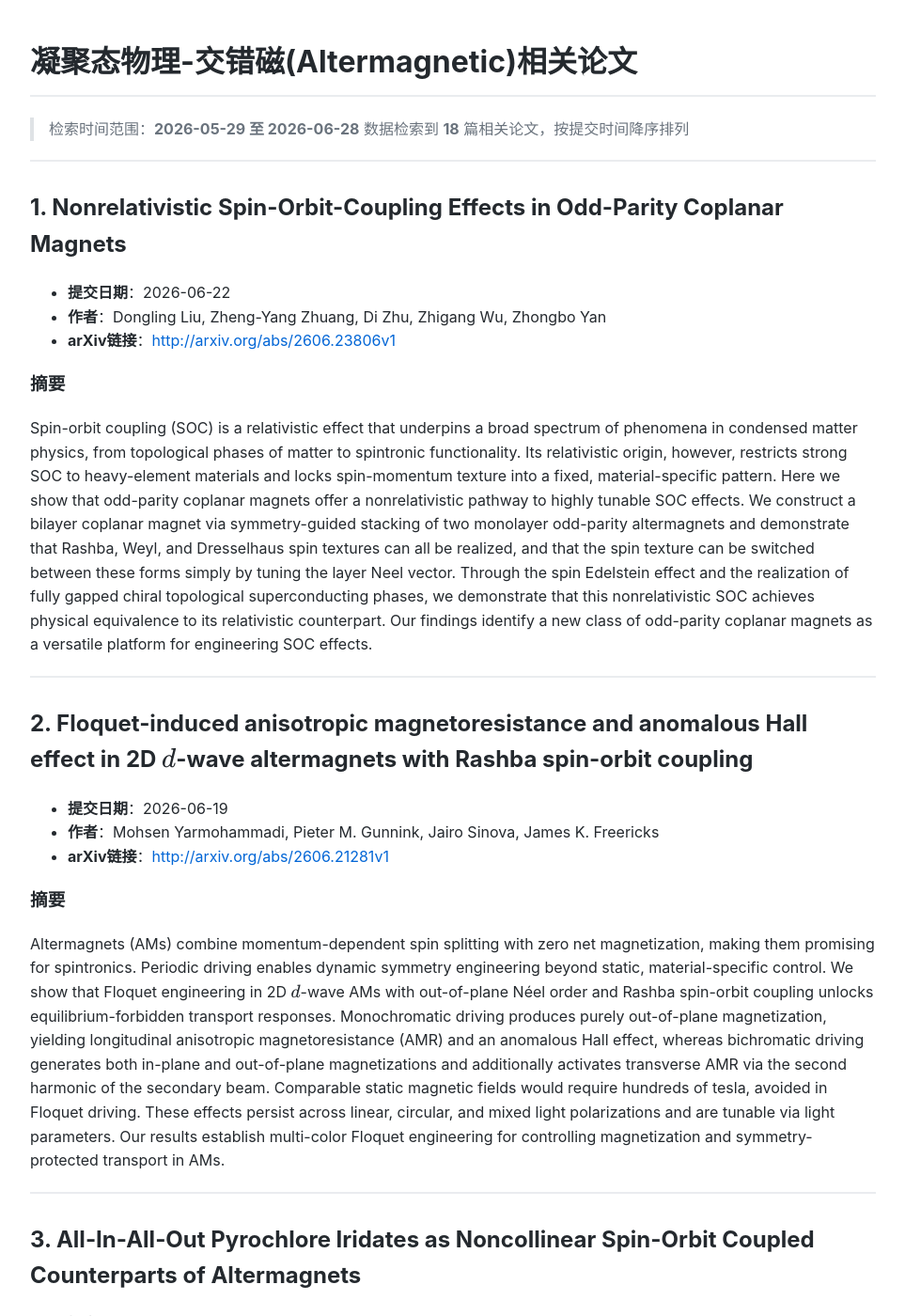
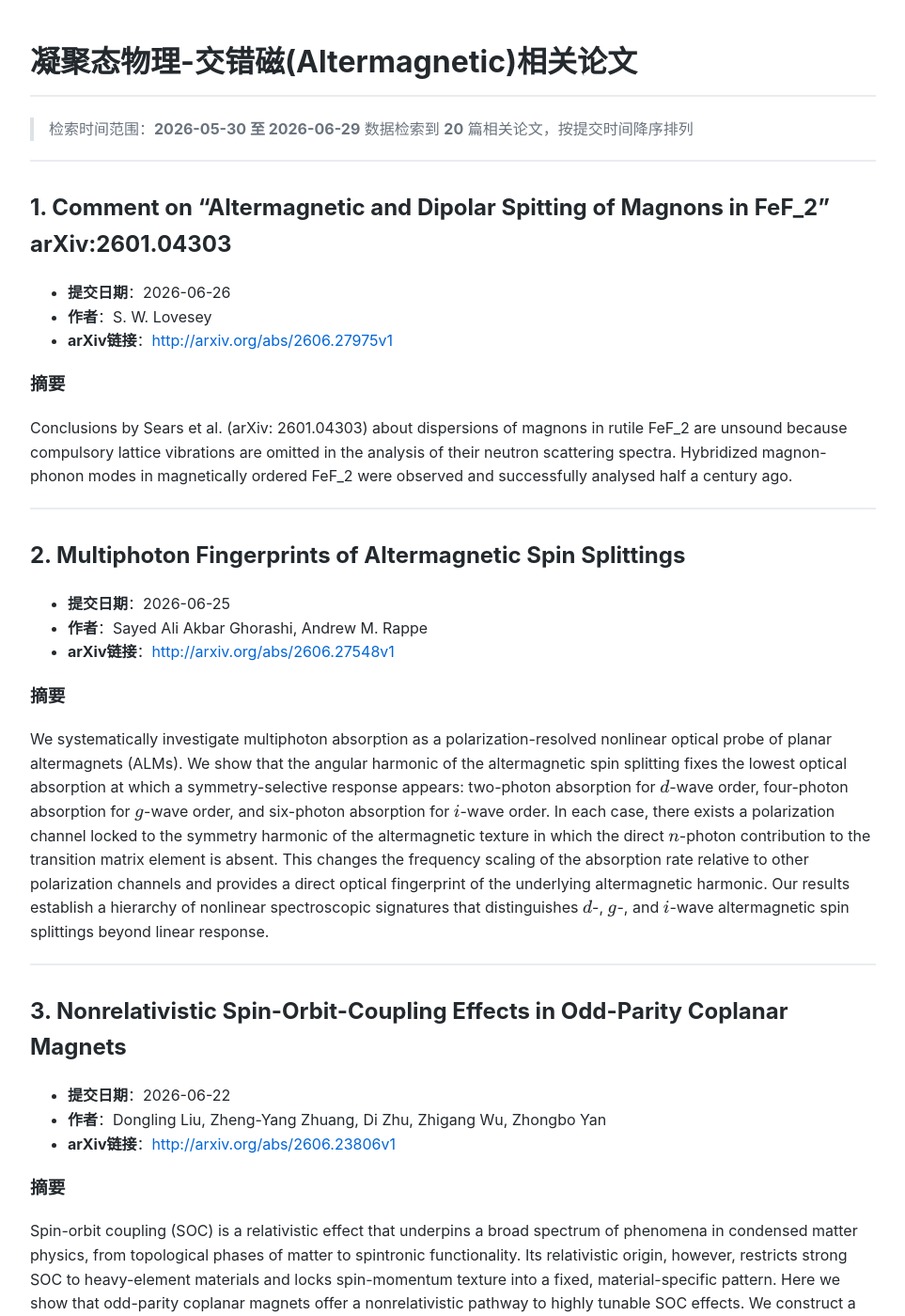
Before and after one commit to yangke25491/daily-arxiv-altermagnetic, a Jekyll site: the page built from index.md, in a window 1280 px wide and 1400 px high. Shown: the whole window at 94% size, without its empty margins (158-1121 px from the left). Built offline with Jekyll 4.4.1, drawn with Linux system fonts in a browser that asks for light colours; some of the changed text lies outside the part shown.

Commit message:
Automated update: arXiv papers

```diff
--- a/index.md
+++ b/index.md
@@ -5,12 +5,34 @@ title: 交错磁论文
 
 # 凝聚态物理-交错磁(Altermagnetic)相关论文
 
-> 检索时间范围：**2026-05-29 至 2026-06-28**
-> 数据检索到 **18** 篇相关论文，按提交时间降序排列
+> 检索时间范围：**2026-05-30 至 2026-06-29**
+> 数据检索到 **20** 篇相关论文，按提交时间降序排列
 
 ---
 
-## 1. Nonrelativistic Spin-Orbit-Coupling Effects in Odd-Parity Coplanar Magnets
+## 1. Comment on "Altermagnetic and Dipolar Spitting of Magnons in FeF\_2" arXiv:2601.04303
+
+- **提交日期**：2026-06-26
+- **作者**：S. W. Lovesey
+- **arXiv链接**：[http://arxiv.org/abs/2606.27975v1](http://arxiv.org/abs/2606.27975v1)
+
+### 摘要
+Conclusions by Sears et al. (arXiv: 2601.04303) about dispersions of magnons in rutile FeF\_2 are unsound because compulsory lattice vibrations are omitted in the analysis of their neutron scattering spectra. Hybridized magnon-phonon modes in magnetically ordered FeF\_2 were observed and successfully analysed half a century ago.
+
+---
+
+## 2. Multiphoton Fingerprints of Altermagnetic Spin Splittings
+
+- **提交日期**：2026-06-25
+- **作者**：Sayed Ali Akbar Ghorashi, Andrew M. Rappe
+- **arXiv链接**：[http://arxiv.org/abs/2606.27548v1](http://arxiv.org/abs/2606.27548v1)
+
+### 摘要
+We systematically investigate multiphoton absorption as a polarization-resolved nonlinear optical probe of planar altermagnets (ALMs). We show that the angular harmonic of the altermagnetic spin splitting fixes the lowest optical absorption at which a symmetry-selective response appears: two-photon absorption for $d$-wave order, four-photon absorption for $g$-wave order, and six-photon absorption for $i$-wave order. In each case, there exists a polarization channel locked to the symmetry harmonic of the altermagnetic texture in which the direct $n$-photon contribution to the transition matrix element is absent. This changes the frequency scaling of the absorption rate relative to other polarization channels and provides a direct optical fingerprint of the underlying altermagnetic harmonic. Our results establish a hierarchy of nonlinear spectroscopic signatures that distinguishes $d$-, $g$-, and $i$-wave altermagnetic spin splittings beyond linear response.
+
+---
+
+## 3. Nonrelativistic Spin-Orbit-Coupling Effects in Odd-Parity Coplanar Magnets
 
 - **提交日期**：2026-06-22
 - **作者**：Dongling Liu, Zheng-Yang Zhuang, Di Zhu, Zhigang Wu, Zhongbo Yan
@@ -197,7 +219,7 @@ Identifying a materials platform for creating qubits that are both tunable and r
 
 ---
 
-## 18. Suppression of p-Wave Altermagnetism by Localized 4f Electrons in CeNiAsO
+## 20. Suppression of p-Wave Altermagnetism by Localized 4f Electrons in CeNiAsO
 
 - **提交日期**：2026-06-01
 - **作者**：Jiuxiang Zhang, Yueyang Sun, Honglin Zhou, Jumin Shi, Di Wu, Hongze Gu, Wenjin Mao, Hengrui Dong, Yu Xu, Yinghao Li, Ziling Cao, Taimin Miao, Bo Liang, Neng Cai, Wenpei Zhu, Mingkai Xu, Jiaqi Chen, Chunhong Deng, Bo Liu, Xun Ma, Zhengtai Liu, Mao Ye, Shenjin Zhang, Zhimin Wang, Fengfeng Zhang, Feng Yang, Qinjun Peng, Zuyan Xu, Guodong Liu, Xintong Li, Hanqing Mao, Shiliang Li, Hongming Weng, Lin Zhao, X. J. Zhou
```
Also changed, not shown: other parts of index.md (+16 -16 lines).
